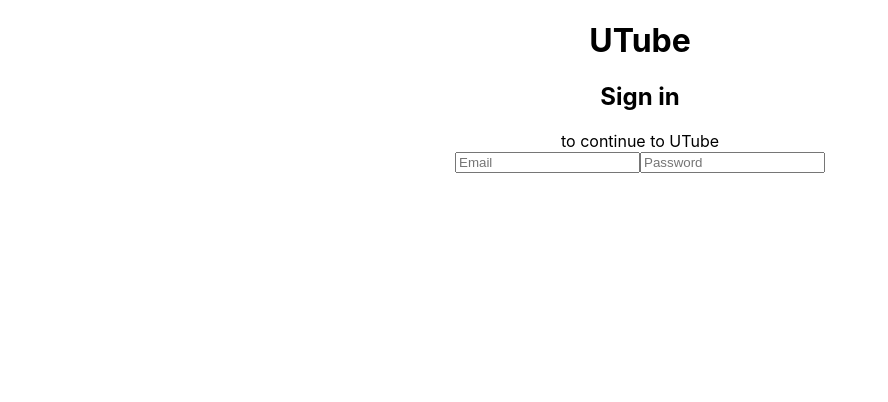
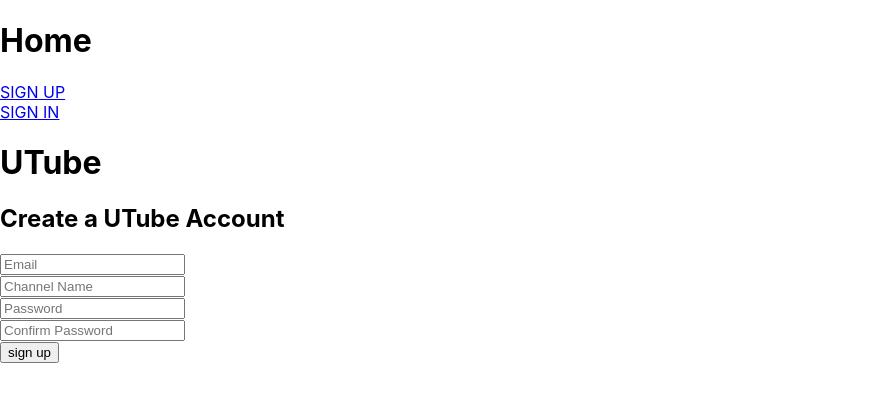
Before and after one commit to carolkeerthana/Youtube, a React (Create React App) app: page /signup in a window 1280 px wide. Shown: the top 402 px of the page, without its empty margins (0-888 px from the left). Built offline with nearby package versions, Linux system fonts and the light colour scheme.

Commit message:
second commit

```diff
--- a/public/index.html
+++ b/public/index.html
@@ -24,7 +24,7 @@
       work correctly both with client-side routing and a non-root public URL.
       Learn how to configure a non-root public URL by running `npm run build`.
     -->
-    <title>React App</title>
+    <title>UTube</title>
   </head>
   <body>
     <noscript>You need to enable JavaScript to run this app.</noscript>
--- a/src/App.js
+++ b/src/App.js
@@ -1,18 +1,33 @@
-import { BrowserRouter,Route,Routes } from 'react-router-dom';
+import {RouterProvider, createBrowserRouter } from 'react-router-dom';
 import './App.css';
-import RegisterPage from './components/RegisterPage';
-import LoginPage from './components/LoginPage';
+import RegisterPage, {action as registerAction} from './components/RegisterPage';
+import LoginPage, { action as loginAction} from './components/LoginPage';
+import ErrorPage from './components/ErrorPage';
+import HomePage from './components/Home';
 
+const router = createBrowserRouter([
+  {
+    path: '/',
+    element: <HomePage />,
+    errorElement: <ErrorPage />,
+    children: [
+      {
+        path: '/signup',
+        element: <RegisterPage />,
+        action: registerAction
+      },
+      {
+        path: '/signin',
+        element: <LoginPage />,
+        action: loginAction
+      },
+
+    ]
+  }
+])
 function App() {
   return (
-    <div className="App">
-      <BrowserRouter>
-        <Routes>
-          <Route path='/signin' element={<RegisterPage />}></Route>
-          <Route path='/signup' element={<LoginPage />}></Route>
-        </Routes>
-      </BrowserRouter>
-    </div>
+    <RouterProvider router={router} />
   );
 }
 
--- /dev/null
+++ b/src/components/ErrorPage.js
@@ -0,0 +1,25 @@
+import { useRouteError } from "react-router-dom";
+
+function ErrorPage() {
+    const error = useRouteError();
+
+    let title = "Couldn't sign in";
+    let message = "Oops something went wrong";
+
+    if(error.status === 500){
+        message = error.data.message;
+    }
+
+    if(error.status === 404){
+        title = error.data.title;
+    }
+
+    return(
+        <>
+            <h1>{title}</h1>
+            <p>{message}</p>
+        </>
+    )
+}
+
+export default ErrorPage;
--- /dev/null
+++ b/src/components/Home.js
@@ -0,0 +1,16 @@
+import { Link, Outlet } from "react-router-dom";
+
+const HomePage= () =>{
+return(
+    <div>
+        <h1>Home</h1>
+        <nav>
+        <Link to="/signup">SIGN UP</Link><br/>
+        <Link to="/signin">SIGN IN</Link>
+        </nav>
+        <Outlet/>
+    </div>
+)
+}
+
+export default HomePage;
--- a/src/components/LoginPage.js
+++ b/src/components/LoginPage.js
@@ -1,7 +1,7 @@
+import { Form, json, redirect } from "react-router-dom";
+
 function LoginPage(){
     return(
-        <html>
-            <body>
        <div>
              <div>
                 <h1>UTube</h1>
@@ -10,14 +10,50 @@ function LoginPage(){
                 <span>to continue to UTube</span>
                 </div>
              </div>
-                    <form>
-                        <input placeholder="Email"/>
-                        <input placeholder="Password"/>
-                    </form>
+                <Form method="post">
+                    <input id="email" type="email" name="email" placeholder="Email"/><br/>
+                    <input id="password" type="password" name="password" placeholder="Password"/><br/>
+                    <Link to="/signin"/><button>create account</button>
+                    <button>sign in</button>
+                </Form>
         </div>
-            </body>
-        </html>
     )
 }
 
 export default LoginPage;
+
+export async function action({request}){
+    // to get data from the form
+    const data = await request.formData();
+    const registerData = {
+        email: data.get('email'),
+        password: data.get('password')
+    };
+
+    console.log(registerData)
+
+    const response = await fetch('https://apps.rubaktechie.me/api/v1/auth/user/login',{
+        method: 'POST',
+        headers: {
+            'Content-Type': 'application/json'
+        },
+        body: JSON.stringify(registerData)
+    });
+    console.log(response)
+
+    console.log(await response.json())
+    if(response.status === 404 || response.status === 401){
+        return response;
+    }
+
+    if(!response.ok){
+        throw json({message: 'Bad request'}, {status: 500})
+    }
+
+    const resData = await response.json();
+    const token = resData.token;
+
+    localStorage.setItem('token', token);
+
+    return redirect('/home');
+    }
--- a/src/components/RegisterPage.js
+++ b/src/components/RegisterPage.js
@@ -1,7 +1,8 @@
+import { Form, json, redirect } from "react-router-dom";
+import { getAuthToken } from "../util/auth";
+
 function RegisterPage(){
     return(
-        <html>
-            <body>
        <div>
              <div>
                 <h1>UTube</h1>
@@ -9,17 +10,51 @@ function RegisterPage(){
                 <h2>Create a UTube Account</h2>
                 </div>
              </div>
-                    <form>
-                        <input placeholder="Email"/>
-                        <input placeholder="Channel Name"/>
-                        <input placeholder="Password"/>
-                        <input placeholder="Confirm Password"/>
-                        <button>SIGN UP</button>
-                    </form>
+                <Form method="post">
+                    <input id="email" type="email" name="email" placeholder="Email"/><br/>
+                    <input id="channel" type="text" name="channel" placeholder="Channel Name"/><br/>
+                    <input id="password" type="password" name="password" placeholder="Password"/><br/>
+                    <input id="confirm-password" type="password" name="confirm-password" placeholder="Confirm Password"/><br/>
+                    <button>sign up</button>
+                </Form>
         </div>
-            </body>
-        </html>
     )
 }
 
 export default RegisterPage;
+
+export async function action({request}){
+    // to get data from the form
+    const data = await request.formData();
+
+    const registerData = {
+        channelName: data.get('channel'),
+        email: data.get('email'),
+        password: data.get('password'),
+    };
+    console.log(registerData)
+
+    const response = await fetch('https://apps.rubaktechie.me/api/v1/auth/user/register',{
+        method: 'POST',
+        headers: {
+            'Content-Type': 'application/json',
+        },
+        body: JSON.stringify(registerData)
+    });
+    console.log(response)
+
+    if(response.status === 422 || response.status === 401){
+        return response;
+    }
+
+    if(!response.ok){
+        throw json({message: 'Bad request'}, {status: 500})
+    }
+
+    const resData = await response.json();
+    const token = resData.token;
+
+    localStorage.setItem('token', token);
+
+    return redirect('/');
+    }
--- /dev/null
+++ b/src/components/Root.js
@@ -0,0 +1,5 @@
+const RootLayout = () => {
+    return <h1>Layout</h1>
+}
+
+export default RootLayout;
--- /dev/null
+++ b/src/util/auth.js
@@ -0,0 +1,4 @@
+export function getAuthToken() {
+    const token = localStorage.getItem('token');
+    return token;
+}
```
Also changed, not shown: src/logo.svg (deleted). Lines whose indentation alone changed are shown as unchanged.
